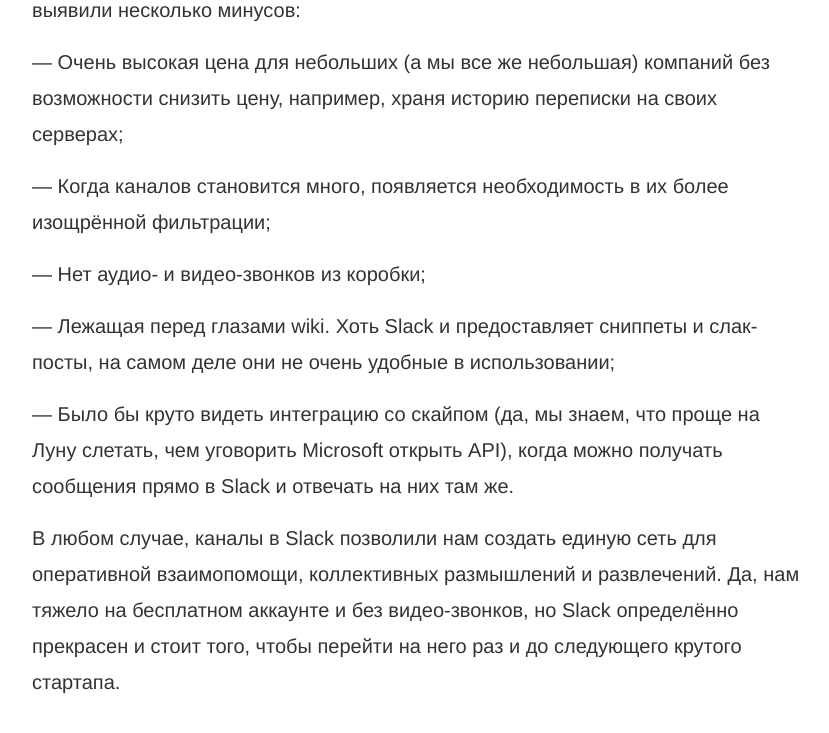
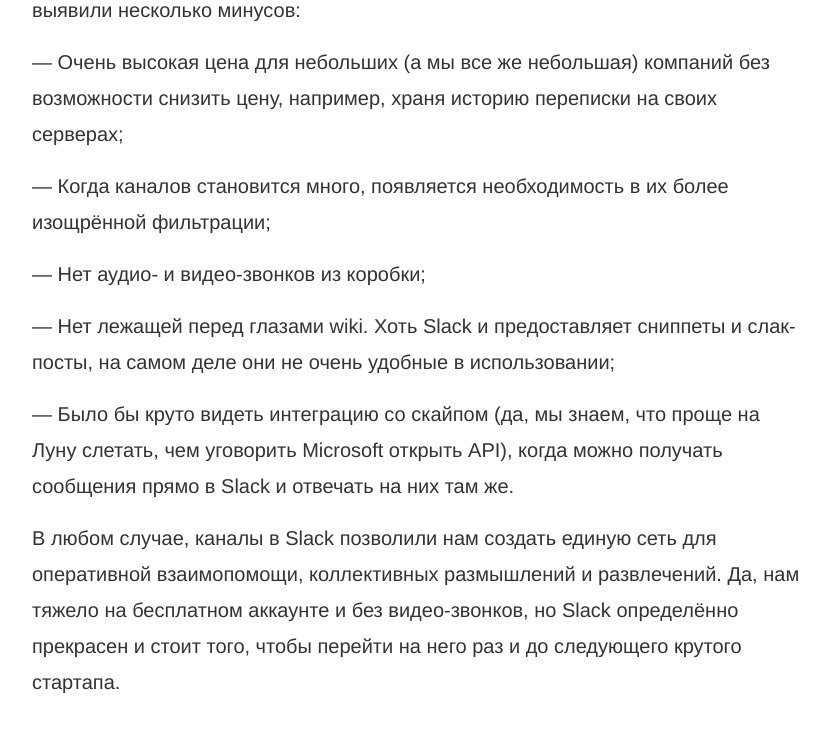
Before and after one commit to vislogurov/csssr.github.io, a Jekyll site: the page built from _posts/2015-03-12-slack.md, in a window 1280 px wide and 900 px high, scrolled down 4292 px. Shown: the top 733 px of the window, without its empty margins (224-1053 px from the left). Built offline with Jekyll 4.4.1, drawn with Linux system fonts in a browser that asks for light colours; Markdown is read by kramdown in place of the engine named in the settings.

Commit message:
fix(slack): fix typos

```diff
--- a/_posts/2015-03-12-slack.md
+++ b/_posts/2015-03-12-slack.md
@@ -67,7 +67,7 @@
 <p>— Очень высокая цена для небольших (а мы все же небольшая) компаний без возможности снизить цену, например, храня историю переписки на своих серверах;</p>
 <p>— Когда каналов становится много, появляется необходимость в их более изощрённой фильтрации;</p>
 <p>— Нет аудио- и видео-звонков из коробки;</p>
-<p>— Лежащая перед глазами wiki. Хоть Slack и предоставляет сниппеты и слак-посты, на самом деле они не очень удобные в использовании;</p>
+<p>— Нет лежащей перед глазами wiki. Хоть Slack и предоставляет сниппеты и слак-посты, на самом деле они не очень удобные в использовании;</p>
 <p>— Было бы круто видеть интеграцию со скайпом (да, мы знаем, что проще на Луну слетать, чем уговорить Microsoft открыть API), когда можно получать сообщения прямо в Slack и отвечать на них там же.</p>
 
 В любом случае, каналы в Slack позволили нам создать единую сеть для оперативной взаимопомощи, коллективных размышлений и развлечений. Да, нам тяжело на бесплатном аккаунте и без видео-звонков, но Slack определённо прекрасен и стоит того, чтобы перейти на него раз и до следующего крутого стартапа.
```
